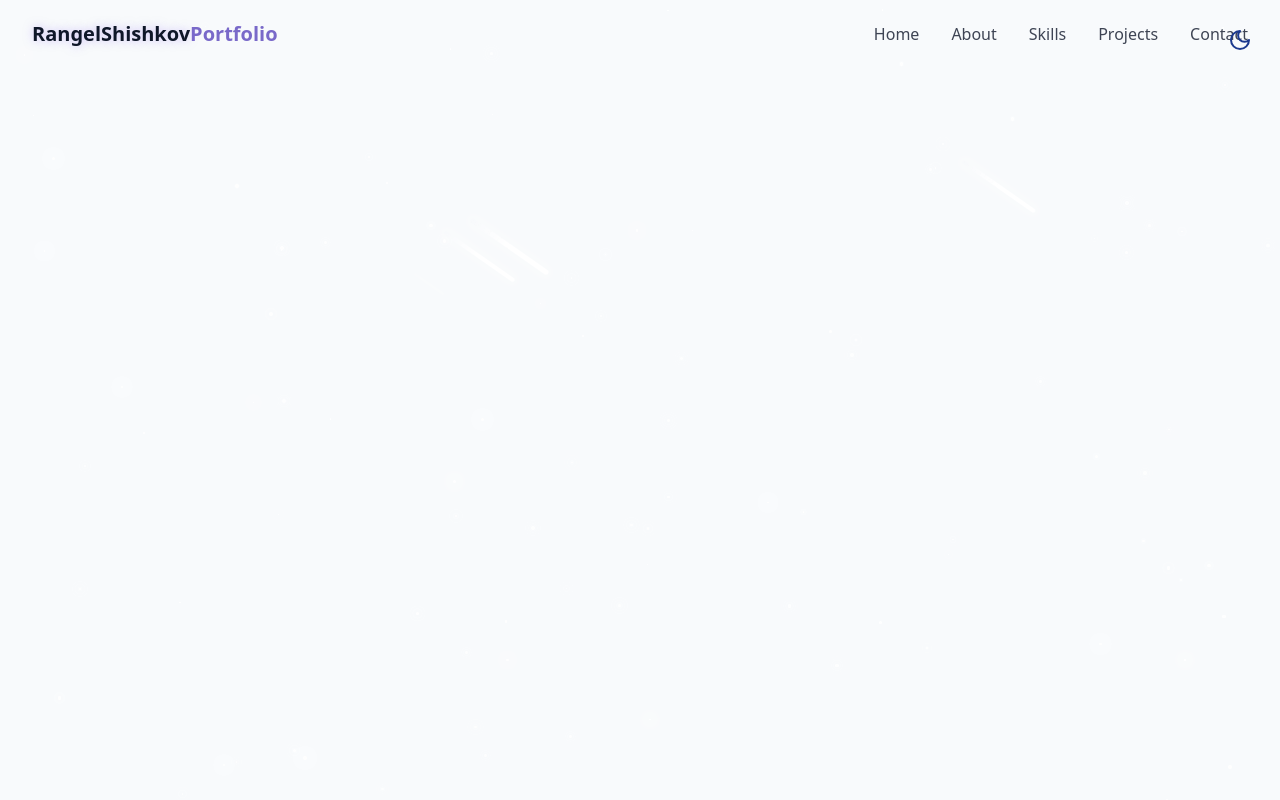
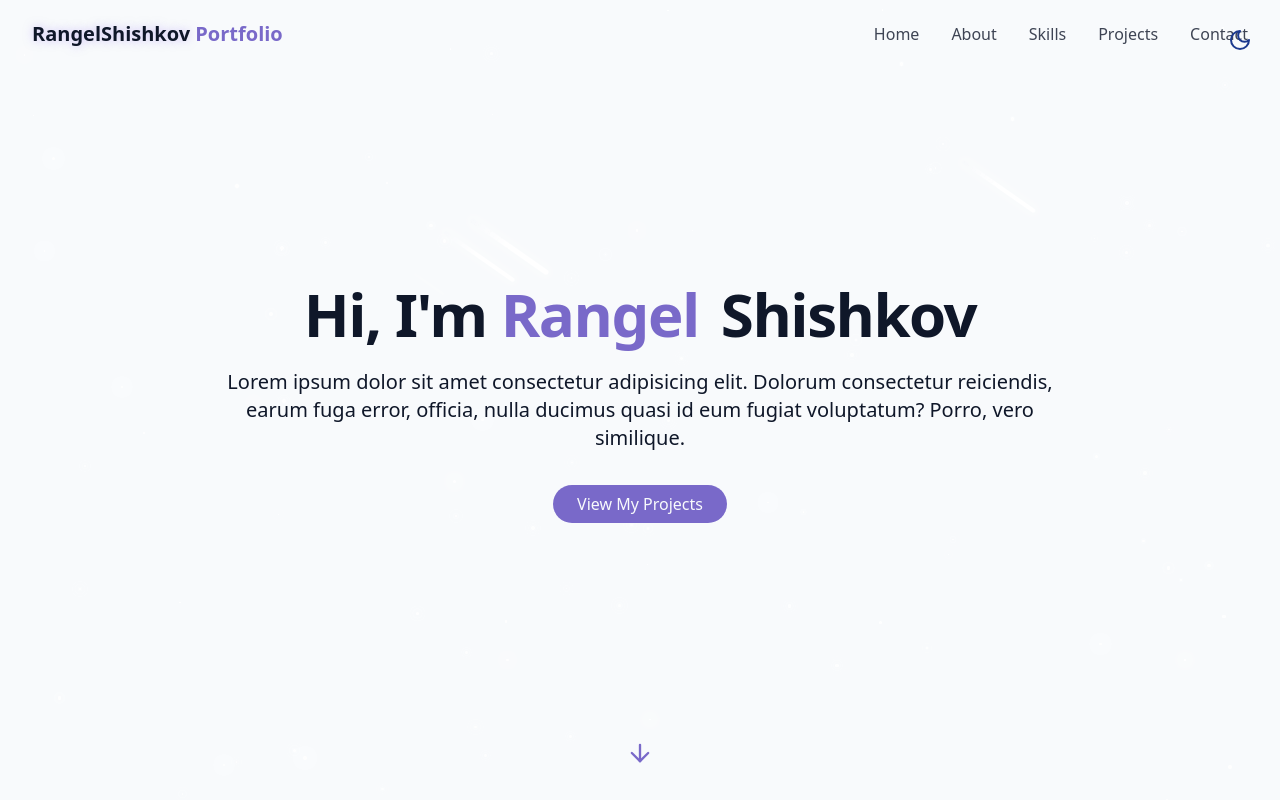
Before and after one commit to RangelShishkov/Portfolio, a React (Vite) app: page / in a window 1280 px wide. Built offline with nearby package versions, Linux system fonts and the light colour scheme.

Commit message:
add hero section

```diff
--- /dev/null
+++ b/src/components/HeroSection.jsx
@@ -0,0 +1,39 @@
+import { ArrowDown } from "lucide-react";
+
+export const HeroSection = () => {
+  return (
+    <section
+      id="home"
+      className="relative min-h-screen flex flex-col items-center justify-center px-4"
+    >
+      <div className="container max-w-4xl mx-auto text-center z-10">
+        <div className="space-y-6">
+          <h1 className="text-4xl md:text-6xl font-bold tracking-tight">
+            <span className="opacity-0 animate-fade-in">Hi, I'm</span>
+            <span className="text-primary opacity-0 animate-fade-in-delay-1">
+              {" "}
+              Rangel
+            </span>
+            <span className="text-gradient ml-2 opacity-0 animate-fade-in-delay-2">
+              {" "}
+              Shishkov
+            </span>
+          </h1>
+          <p className="text-lg md:text-xl text-muted-foreground max-2-2xl mx-auto opacity-0 animate-fade-in-delay-3">
+            Lorem ipsum dolor sit amet consectetur adipisicing elit. Dolorum
+            consectetur reiciendis, earum fuga error, officia, nulla ducimus
+            quasi id eum fugiat voluptatum? Porro, vero similique.
+          </p>
+          <div className="pt-4 opacity-0 animate-fade-in-delay-4">
+            <a href="#projects" className="cosmic-button">
+                View My Projects
+            </a>
+          </div>
+        </div>
+      </div>
+      <div className="absolute bottom-8 left-1/2 transform -translate-x-1/2 flex flex-col items-center animate-bounce">
+            <ArrowDown className="h-7 w-7 text-primary" />
+      </div>
+    </section>
+  );
+};
--- a/src/components/Navbar.jsx
+++ b/src/components/Navbar.jsx
@@ -35,7 +35,7 @@
           href="#home"
         >
           <span className="relative z-10">
-            <span className="text-glow text-foreground">RangelShishkov</span>
+            <span className="text-glow text-foreground">RangelShishkov </span>
             Portfolio
           </span>
         </a>
--- a/src/pages/Home.jsx
+++ b/src/pages/Home.jsx
@@ -1,3 +1,4 @@
+import { HeroSection } from "../components/HeroSection";
 import { Navbar } from "../components/Navbar";
 import { ThemeToggle } from "../components/ThemeToggle";
 import { StarBackground } from "@/components/StarBackground";
@@ -12,7 +13,9 @@
       {/* Navbar */}
       <Navbar />
       {/* Main */}
-
+        <main>
+          <HeroSection />
+        </main>
       {/* Footer */}
     </div>
   );
```
